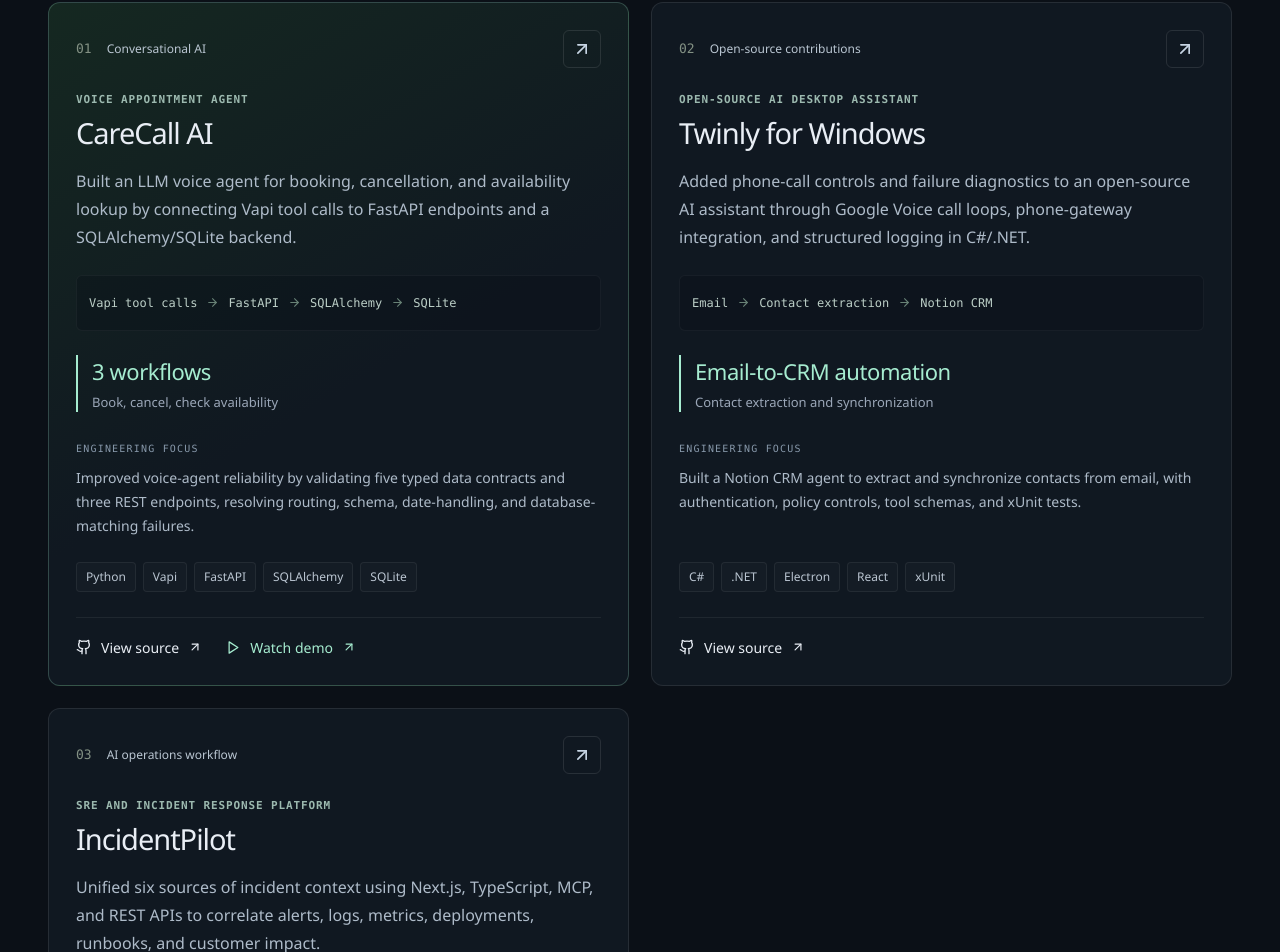
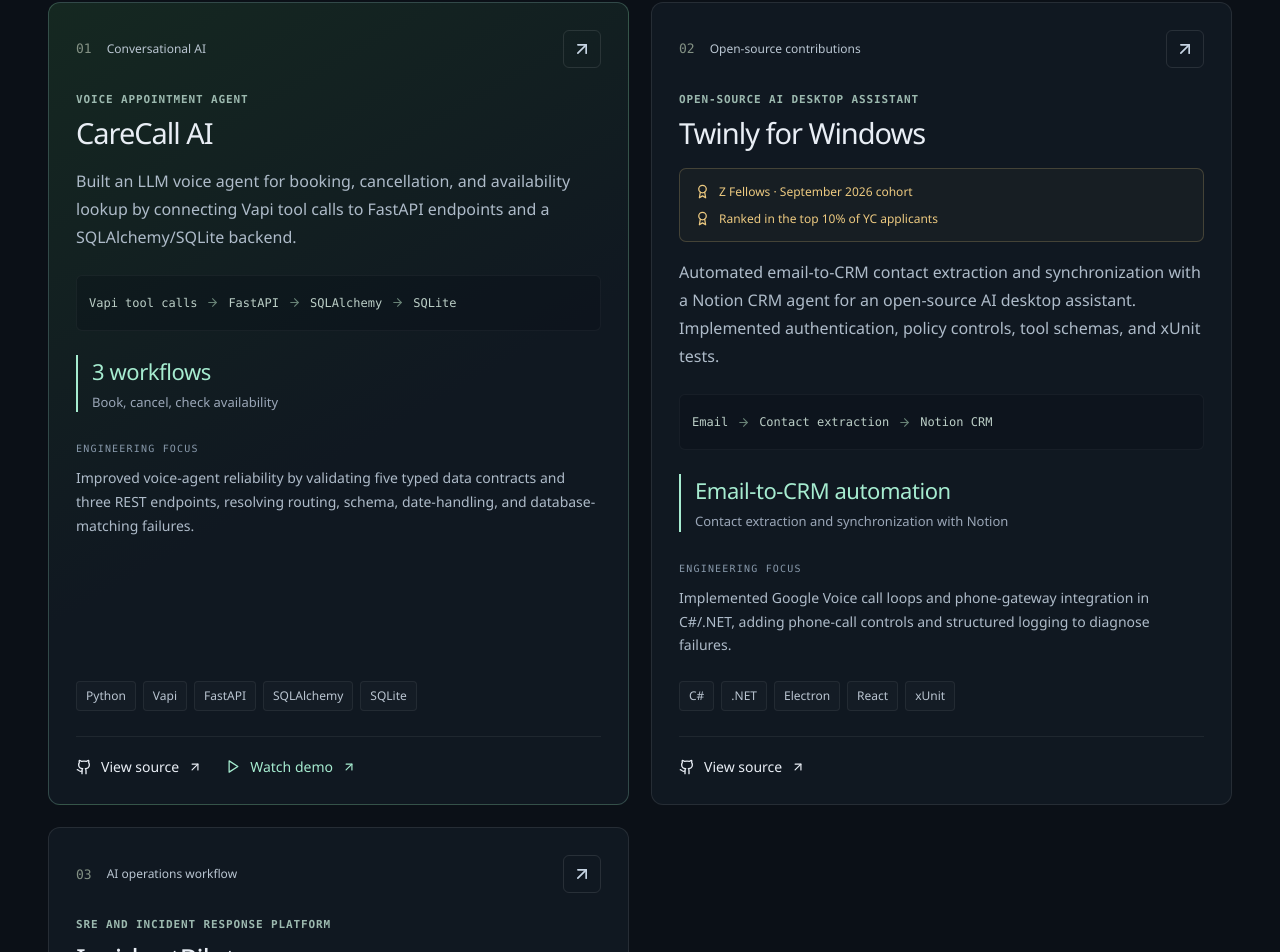
Before and after one commit to Labheshm21/portfolio, a React (Vite) app: page / in a window 1280 px wide. Shown: the part 1337-2289 px from the top of the page. Built offline with nearby package versions, Linux system fonts and the light colour scheme.

Commit message:
added twinly

```diff
--- a/src/App.tsx
+++ b/src/App.tsx
@@ -60,12 +60,14 @@
   },
   {
     title: 'Twinly for Windows', label: 'Open-source AI desktop assistant', context: 'Open-source contributions',
-    description: 'Added phone-call controls and failure diagnostics to an open-source AI assistant through Google Voice call loops, phone-gateway integration, and structured logging in C#/.NET.',
-    metric: 'Email-to-CRM automation', note: 'Contact extraction and synchronization',
+    recognition: ['Z Fellows · September 2026 cohort', 'Ranked in the top 10% of YC applicants'],
+    description: 'Automated email-to-CRM contact extraction and synchronization with a Notion CRM agent for an open-source AI desktop assistant. Implemented authentication, policy controls, tool schemas, and xUnit tests.',
+    metric: 'Email-to-CRM automation', note: 'Contact extraction and synchronization with Notion',
     flow: ['Email', 'Contact extraction', 'Notion CRM'],
-    decision: 'Built a Notion CRM agent to extract and synchronize contacts from email, with authentication, policy controls, tool schemas, and xUnit tests.',
+    decision: 'Implemented Google Voice call loops and phone-gateway integration in C#/.NET, adding phone-call controls and structured logging to diagnose failures.',
     tags: ['C#', '.NET', 'Electron', 'React', 'xUnit'],
     sourceLink: 'https://github.com/OjasMishra32/WindowsTwinly',
+    websiteLink: 'https://www.twinly.tech/',
   },
   {
     title: 'IncidentPilot', label: 'SRE and incident response platform', context: 'AI operations workflow',
@@ -176,8 +178,9 @@
           <div className="project-grid">
             {projects.map((project, index) => {
               return <article className={'project-card ' + (index === 0 ? 'featured-project' : '')} key={project.title}>
-                <div className="project-top"><span className="project-number">0{index + 1}</span><span className="project-context">{project.context}</span><a href={project.sourceLink} target="_blank" rel="noreferrer" className="icon-button" aria-label={'View ' + project.title + ' source code'}><ArrowUpRight size={20} /></a></div>
+                <div className="project-top"><span className="project-number">0{index + 1}</span><span className="project-context">{project.context}</span><a href={project.websiteLink ?? project.sourceLink} target="_blank" rel="noreferrer" className="icon-button" aria-label={project.websiteLink ? 'Visit ' + project.title + ' website' : 'View ' + project.title + ' source code'}><ArrowUpRight size={20} /></a></div>
                 <div className="project-title"><p className="eyebrow">{project.label}</p><h3>{project.title}</h3></div>
+                {project.recognition && <ul className="project-recognition" aria-label={project.title + ' recognition'}>{project.recognition.map(highlight => <li key={highlight}><Award size={15} aria-hidden="true" /><span>{highlight}</span></li>)}</ul>}
                 <p className="project-description">{project.description}</p>
                 <div className="project-flow" aria-label={project.title + ' workflow'}>{project.flow.map((step, stepIndex) => <span key={step}><b>{step}</b>{stepIndex < project.flow.length - 1 && <ArrowRight size={13} aria-hidden="true" />}</span>)}</div>
                 <div className="project-evidence"><strong>{project.metric}</strong><span>{project.note}</span></div>
```
Also changed, not shown: src/index.css.
